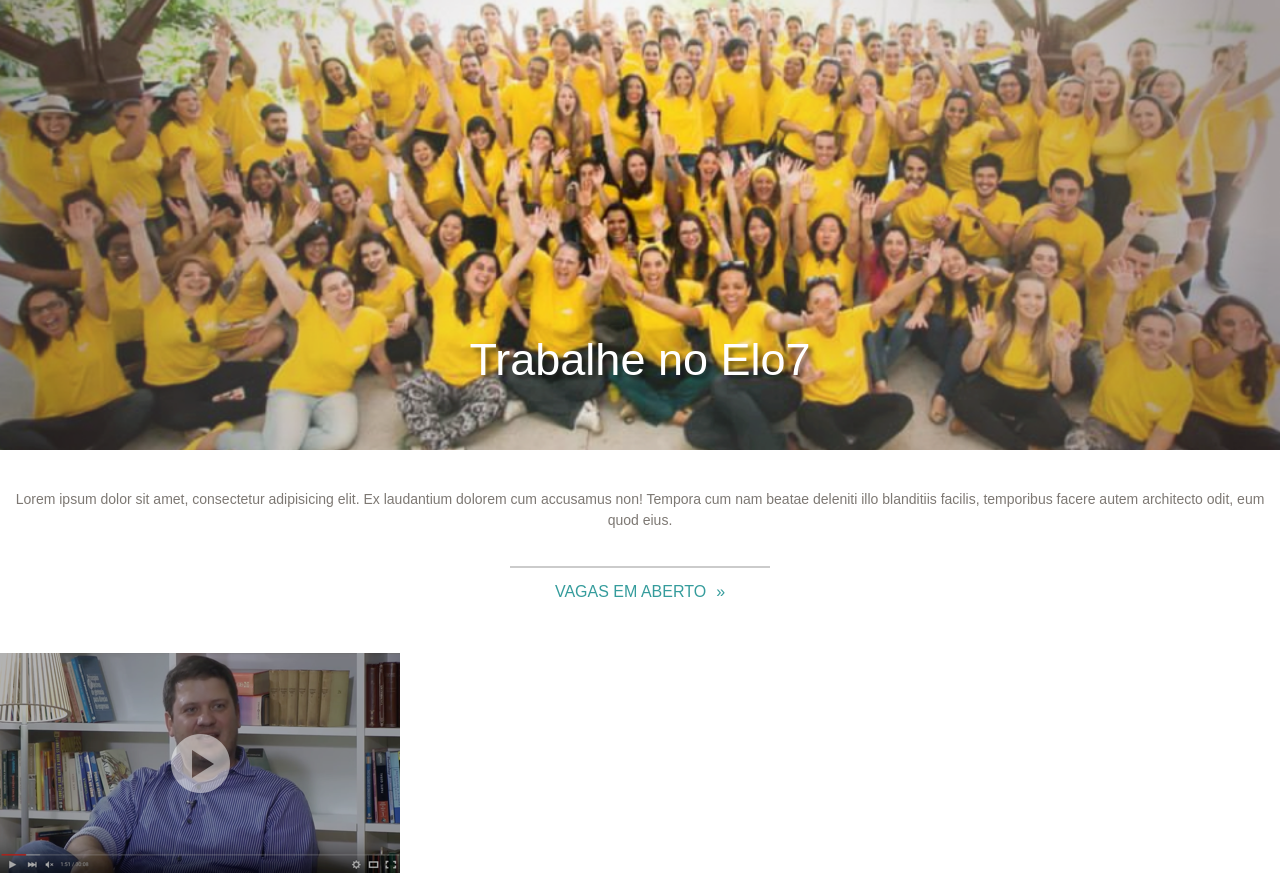
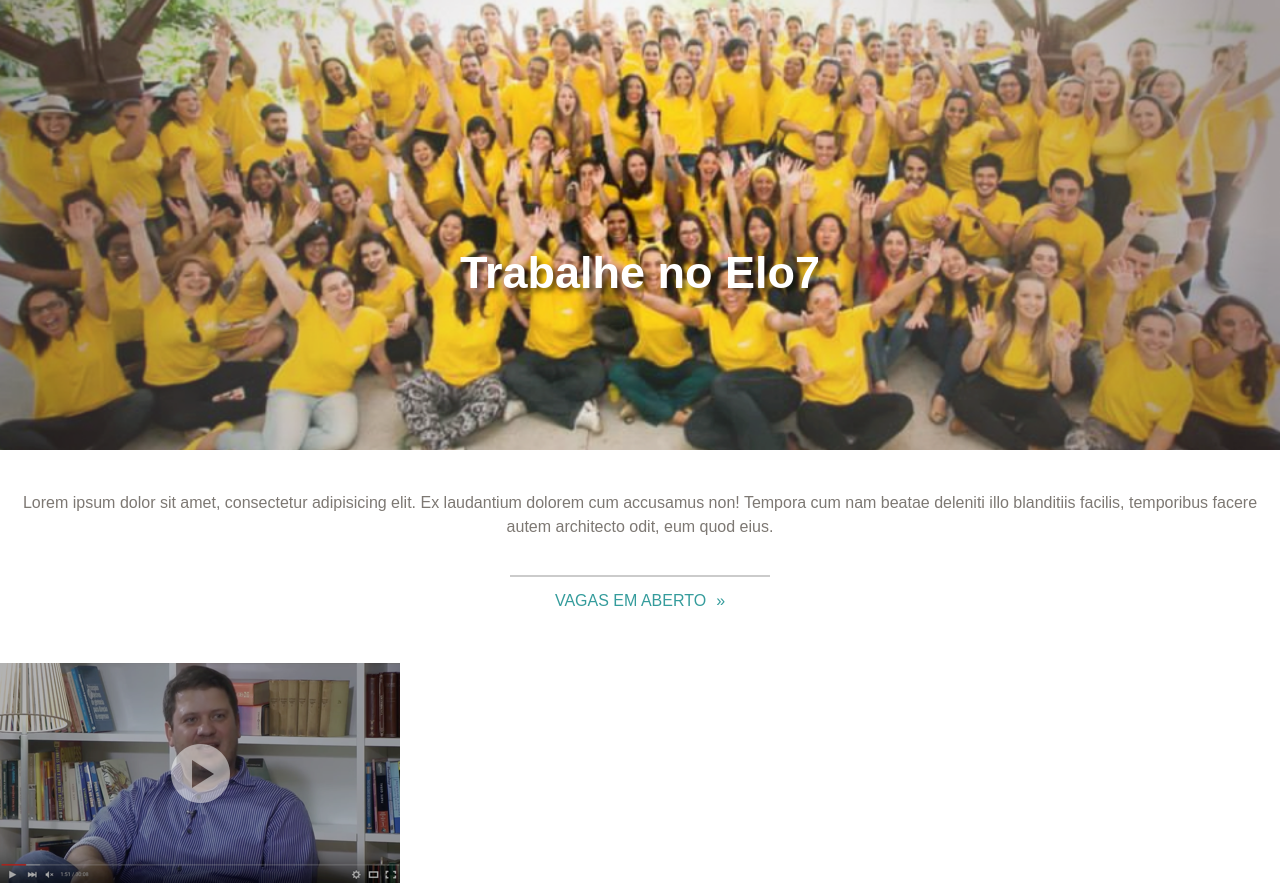
Before and after one commit to flip-santos/landing-elo7, a website: page src/index.html in a window 1280 px wide. Shown: the top 886 px of the page. Drawn offline with Linux system fonts and the light colour scheme.

Commit message:
minor css adjusts

```diff
--- a/src/assets/styles/components/button.css
+++ b/src/assets/styles/components/button.css
@@ -4,6 +4,7 @@
   text-transform: uppercase;
   color: #359c9c;
   font-size: 16px;
+  font-weight: 500;
   border-top: solid 2px #cbcbcb;
   padding: 15px 45px;
 }
--- a/src/assets/styles/default.css
+++ b/src/assets/styles/default.css
@@ -16,9 +16,9 @@
 body{
   background-color: #fff;
   color: #7d7873;
-  font-family: "Museo Sans", sans-serif;
+  font-family: "museo-sans", sans-serif;
   font-weight: 300;
-  font-size: 14px;
+  font-size: 16px;
   line-height: 1.5em;
 }
 
@@ -30,6 +30,11 @@
 /*
   Alignment
 */
+.inner{
+  display: block;
+  width: 980px;
+  margin: 0 auto;
+}
 .text-center{ text-align: center; }
 .pull-left{ float: left: ; }
 .pull-right{ float: right: ; }
--- a/src/assets/styles/modules/page-hero.css
+++ b/src/assets/styles/modules/page-hero.css
@@ -10,9 +10,9 @@
   width: 100%;
   text-align: center;
   left: 0;
-  bottom: 50px;
+  bottom: 135px;
   font-size: 45px;
-  font-weight: 500;
+  font-weight: 700;
   color: #fff;
   text-shadow: 4px 4px 4px rgba(0,0,0,.5);
 }
```
